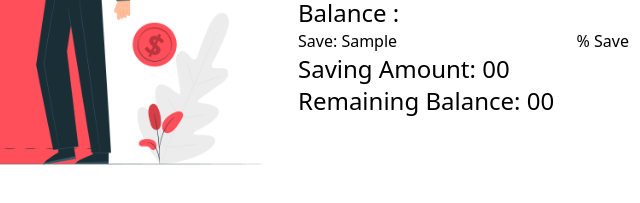
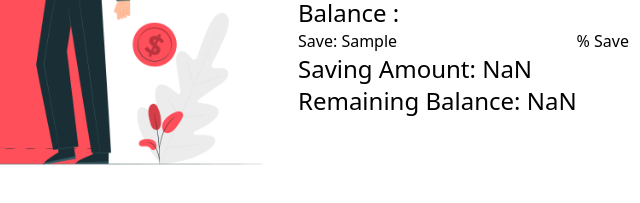
Before and after one commit to mnin-nahid/hand-cash-manager, a plain HTML site: page index.html in a window 1280 px wide. Both pictures are taken after typing "Sample" into the empty fields and a click on the button "Save". Shown: the part 323-526 px from the top of the page, 342-982 px from the left. Drawn offline with nearby package versions, Linux system fonts and the light colour scheme.

Commit message:
calculation complete

```diff
--- a/index.html
+++ b/index.html
@@ -31,7 +31,7 @@
                 <h3 class="text-2xl">Total Expenses : <span id="total-expenses">00</span></h3>
                 <h3 class="text-2xl">Balance : <span id="Balance-after-expenses"></span> </h3>
                 <!-- Final calculation -->
-                <p>Save: <input type="text" name="" id="percent-of-saving"> % <button>Save</button></p>
+                <p>Save: <input type="text" name="" id="percent-of-saving"> % <button id="save-button">Save</button></p>
                 <h3 class="text-2xl">Saving Amount: <span id="saving-amount">00</span></h3>
                 <h3 class="text-2xl">Remaining Balance: <span id="remaining-balance">00</span></h3>
             </div>
--- a/js/index.js
+++ b/js/index.js
@@ -11,4 +11,15 @@ document.getElementById('claculate-button').addEventListener('click', function()
     totalExpenses = foodExpenses + rentExpenses + clothesExpenses;
     document.getElementById('total-expenses').innerText = totalExpenses;
     document.getElementById('Balance-after-expenses').innerText = incomeAmount - totalExpenses;
+});
+document.getElementById('save-button').addEventListener('click', function(){
+    // console.log('save is working')
+    // income
+    const incomeAmount = parseFloat(document.getElementById('income-amount').value);
+    const percentOfSaving = parseFloat(document.getElementById('percent-of-saving').value);
+    const savingAmount = (incomeAmount / 100) * percentOfSaving;
+    document.getElementById('saving-amount').innerText = savingAmount;
+    const totalExpenses = parseFloat(document.getElementById('total-expenses').innerText);
+    document.getElementById('remaining-balance').innerText = incomeAmount - savingAmount - totalExpenses;
+
 })
```
